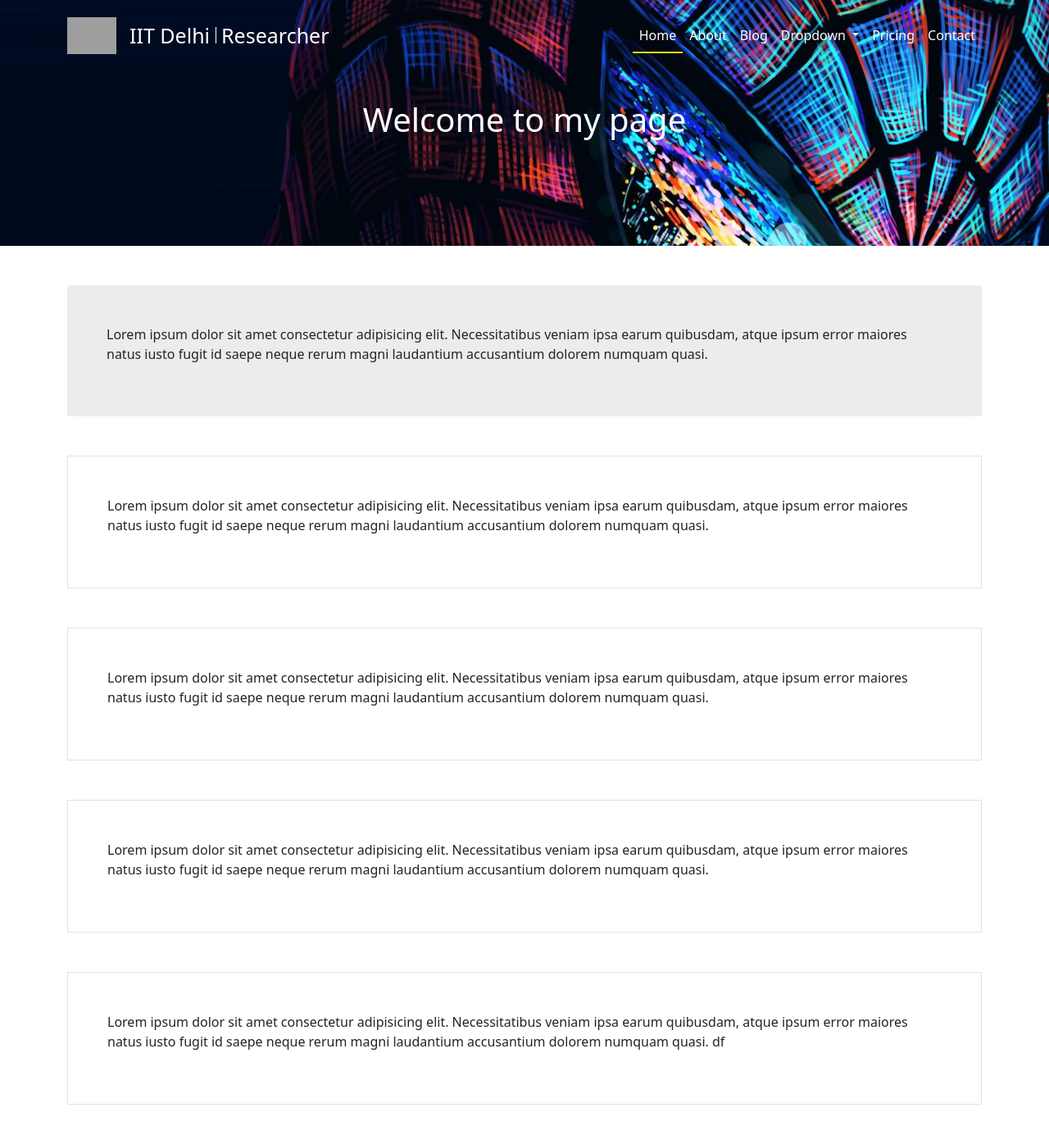
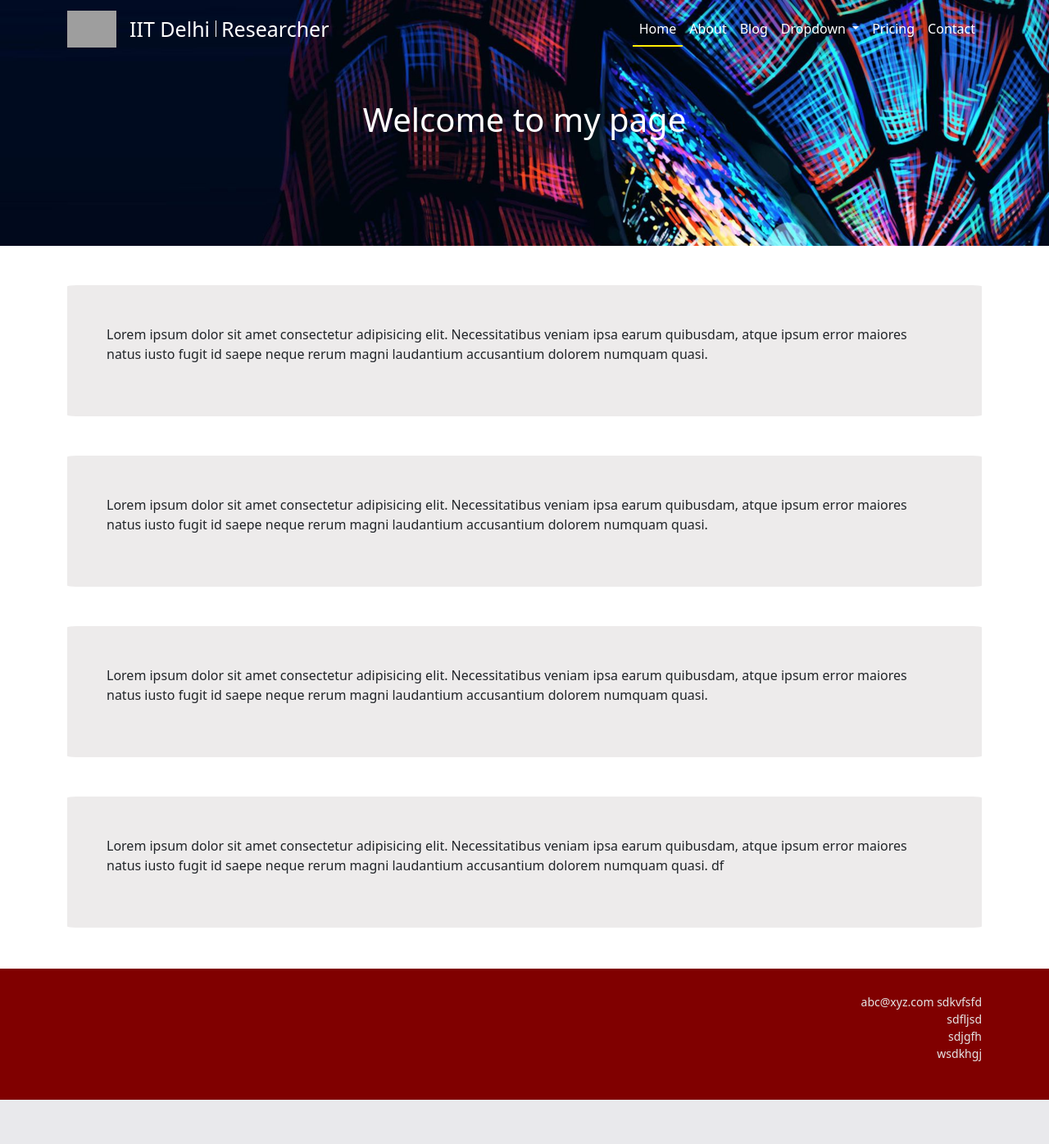
Before and after one commit to tarxn/personal_website, a PHP site: page / in a window 1280 px wide. Shown: the whole page at 82% size. After the commit the page ends 1342 px from the top, so only its background shows below. Run offline with PHP 8.4, Linux system fonts and the light colour scheme; grey boxes are pictures that could not be loaded.

Commit message:
main page finished

```diff
--- a/index.php
+++ b/index.php
@@ -11,10 +11,11 @@
             background-image: url('images/1836325.jpg');
             background-size: cover;
             max-height: 300px;
+
         }
 
         .bg-maroon {
-            background-color: #8C1515 !important
+            background-color: #8c1515 !important
         }
 
         #active_page {
@@ -30,17 +31,27 @@
             display: inline-block;
         }
 
-        .border1 {
+        .border_card {
             border-radius: 1%;
             width: 99.999%;
-    height: auto;
+            height: auto;
+            background-color: #edebeb;
+        }
+
+        footer {
+            text-align: right;
+            margin: auto;
+            color: rgb(229, 229, 229);
+            position: relative;
+            padding-top: 30px;
+            padding-bottom: 30px;
         }
     </style>
 </head>
 
 <body>
     <!-- Navbar  -->
-    <nav class="navbar fixed-top navbar-expand-lg navbar-dark p-md-3">
+    <nav class="navbar fixed-top navbar-expand-lg navbar-dark p-md-2">
         <div class="container">
             <a class="navbar-brand" href="#">
                 <img src="https://scai.iitd.ac.in/iitd_logo.png" alt="logo" width="auto" height="45"
@@ -94,7 +105,7 @@
 
     <!-- Main Content Area -->
     <div class="container my-5 d-grid gap-5">
-        <div class="p-5 border1" style="background-color: #edebeb;">
+        <div class="p-5 border_card">
             <p>
                 Lorem ipsum dolor sit amet consectetur adipisicing elit.
                 Necessitatibus veniam ipsa earum quibusdam, atque ipsum error maiores
@@ -102,7 +113,7 @@
                 dolorem numquam quasi.
             </p>
         </div>
-        <div class="p-5 border">
+        <div class="p-5 border_card">
             <p>
                 Lorem ipsum dolor sit amet consectetur adipisicing elit.
                 Necessitatibus veniam ipsa earum quibusdam, atque ipsum error maiores
@@ -110,7 +121,7 @@
                 dolorem numquam quasi.
             </p>
         </div>
-        <div class="p-5 border">
+        <div class="p-5 border_card">
             <p>
                 Lorem ipsum dolor sit amet consectetur adipisicing elit.
                 Necessitatibus veniam ipsa earum quibusdam, atque ipsum error maiores
@@ -118,15 +129,7 @@
                 dolorem numquam quasi.
             </p>
         </div>
-        <div class="p-5 border">
-            <p>
-                Lorem ipsum dolor sit amet consectetur adipisicing elit.
-                Necessitatibus veniam ipsa earum quibusdam, atque ipsum error maiores
-                natus iusto fugit id saepe neque rerum magni laudantium accusantium
-                dolorem numquam quasi.
-            </p>
-        </div>
-        <div class="p-5 border">
+        <div class="p-5 border_card">
             <p>
                 Lorem ipsum dolor sit amet consectetur adipisicing elit.
                 Necessitatibus veniam ipsa earum quibusdam, atque ipsum error maiores
@@ -135,6 +138,23 @@
             </p>
         </div>
     </div>
+    <div class="container-fluid" style="background-color: maroon; height: auto;">
+        <div class="container text-white-muted">
+            <footer style="margin-top: 50px;">
+                <p style="font-size: 14px;">abc@xyz.com
+                    sdkvfsfd<br>
+                    sdfljsd<br>
+                    sdjgfh<br>
+                    wsdkhgj<br>
+                </p>
+                <i class="fab fa-twitter"></i>
+                <i class="fab fa-linkedin-in"></i>
+                <i class="fab fa-whatsapp"></i>
+            </footer>
+        </div>
+
+    </div>
+
     <script src="js/bootstrap.bundle.min.js"></script>
     <script type="text/javascript">
         var nav = document.querySelector('nav');
```
